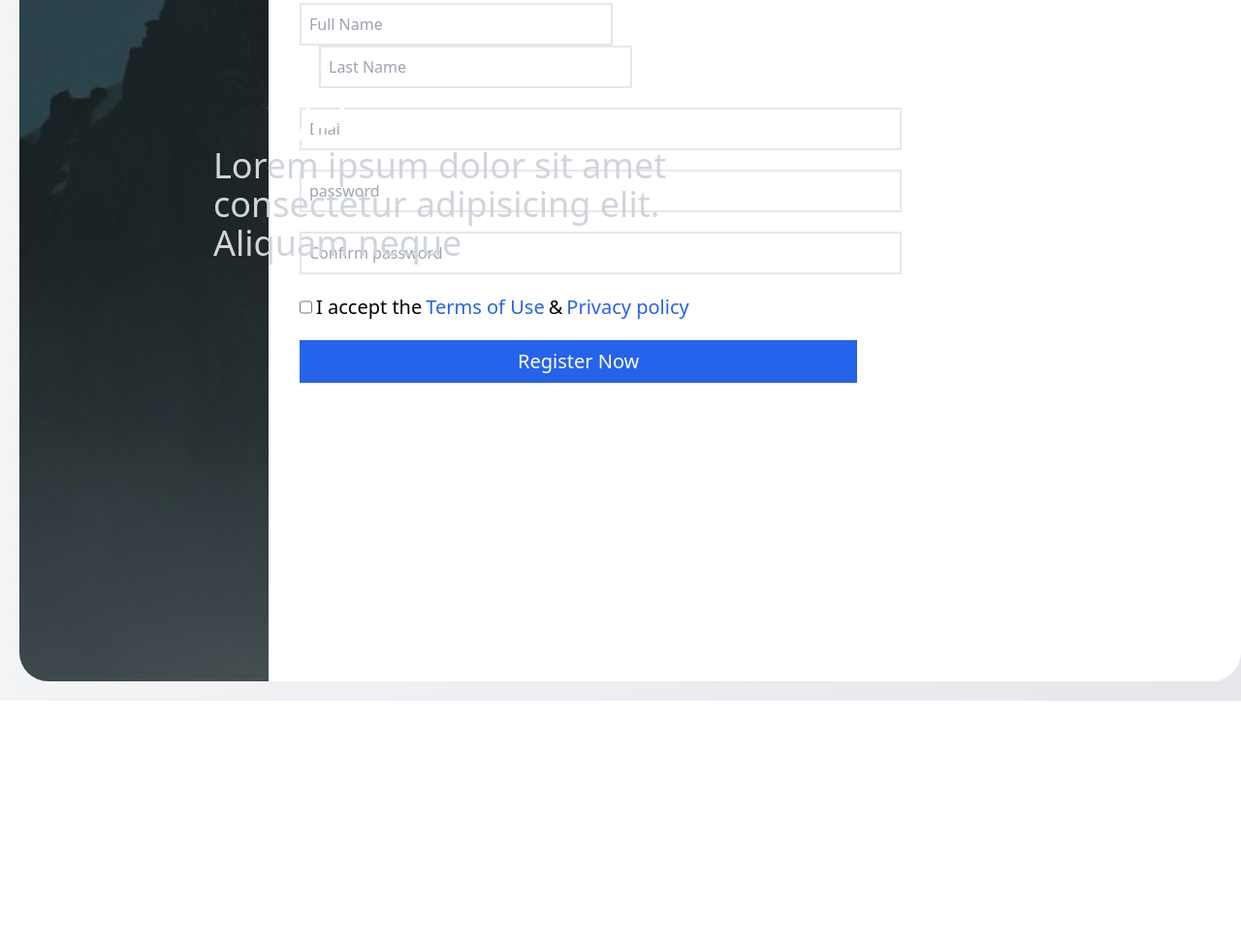
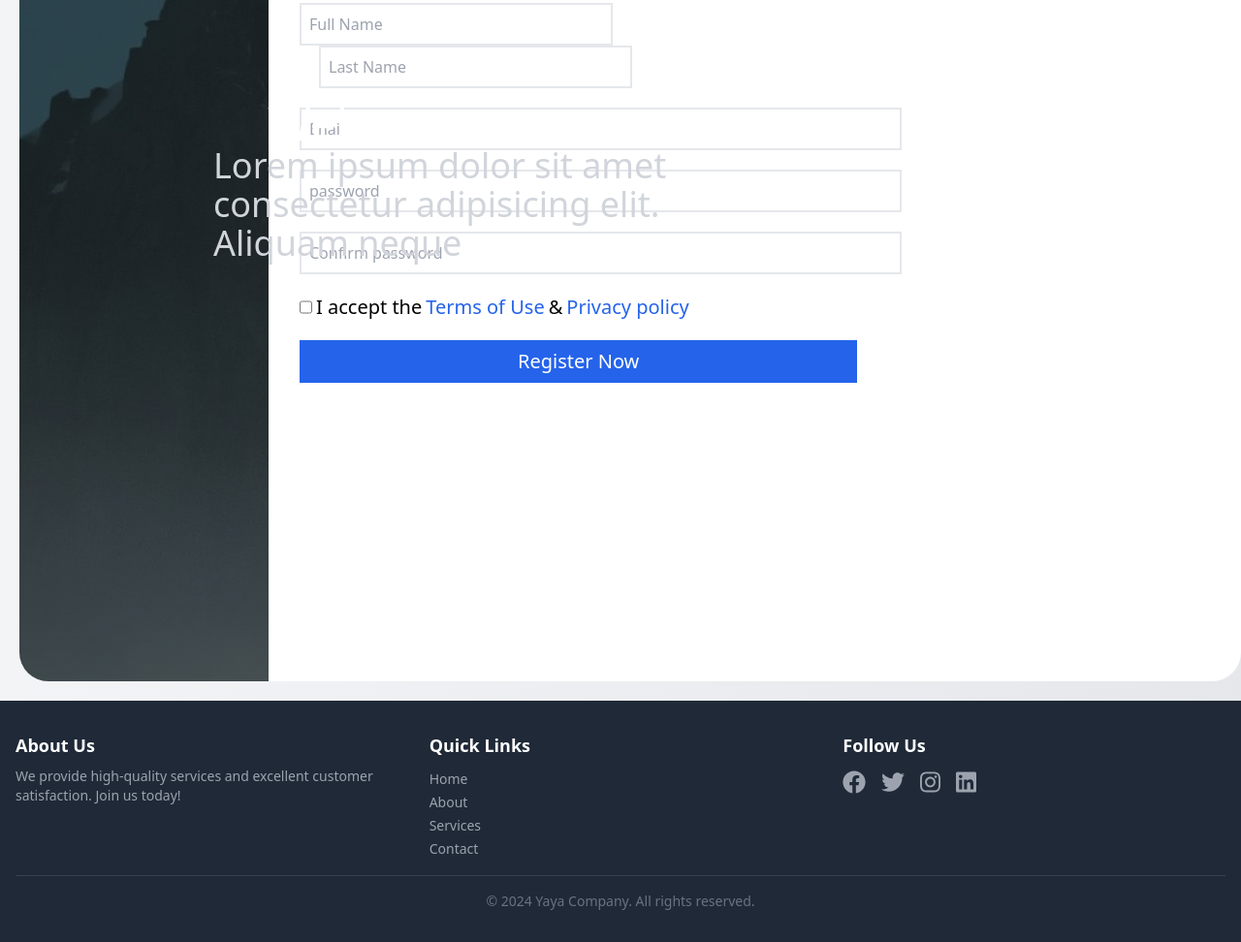
Before and after one commit to Ina-ahmett/GitHub-Branch, a plain HTML site: page index.html in a window 1280 px wide. Shown: the part 637-1609 px from the top of the page at 97% size. Before the commit the page ends 1360 px from the top, so only its background shows below. Drawn offline with nearby package versions, Linux system fonts and the light colour scheme.

Commit message:
Waxa sameyay branch kle oo aan ku dhex abuuray qeeb cusub oo fotter ah

```diff
--- a/index.html
+++ b/index.html
@@ -63,5 +63,55 @@
             </div>
         </div>
     </div>
+
+    <!-- Footer Section -->
+    <footer class="bg-gray-800 text-white py-8">
+        <div class="container mx-auto px-4">
+        <div class="grid grid-cols-1 md:grid-cols-3 gap-8">
+
+            <!-- About Section -->
+            <div>
+            <h3 class="text-lg font-semibold mb-2">About Us</h3>
+            <p class="text-gray-400 text-sm">
+                We provide high-quality services and excellent customer satisfaction. Join us today!
+            </p>
+            </div>
+
+            <!-- Quick Links -->
+            <div>
+            <h3 class="text-lg font-semibold mb-2">Quick Links</h3>
+            <ul>
+                <li><a href="#" class="text-gray-400 hover:text-white text-sm">Home</a></li>
+                <li><a href="#" class="text-gray-400 hover:text-white text-sm">About</a></li>
+                <li><a href="#" class="text-gray-400 hover:text-white text-sm">Services</a></li>
+                <li><a href="#" class="text-gray-400 hover:text-white text-sm">Contact</a></li>
+            </ul>
+            </div>
+
+            <!-- Social Media -->
+            <div>
+            <h3 class="text-lg font-semibold mb-2">Follow Us</h3>
+            <div class="flex space-x-4">
+                <a href="#" class="text-gray-400 hover:text-white text-2xl"><i class="fa-brands fa-facebook"></i></a>
+                <a href="#" class="text-gray-400 hover:text-white text-2xl"><i class="fa-brands fa-twitter"></i></a>
+                <a href="#" class="text-gray-400 hover:text-white text-2xl"><i class="fa-brands fa-instagram"></i></a>
+                <a href="#" class="text-gray-400 hover:text-white text-2xl"><i class="fa-brands fa-linkedin"></i></a>
+            </div>
+            </div>
+        </div>
+
+        <!-- Divider -->
+        <div class="border-t border-gray-700 my-4"></div>
+
+        <!-- Copyright -->
+        <div class="text-center text-gray-500 text-sm">
+            &copy; 2024 Yaya Company. All rights reserved.
+        </div>
+        </div>
+    </footer>
+
+  <!-- Font Awesome Icons -->
+  <script src="https://cdnjs.cloudflare.com/ajax/libs/font-awesome/6.0.0/js/all.min.js"></script>
+
 </body>
 </html>
```
